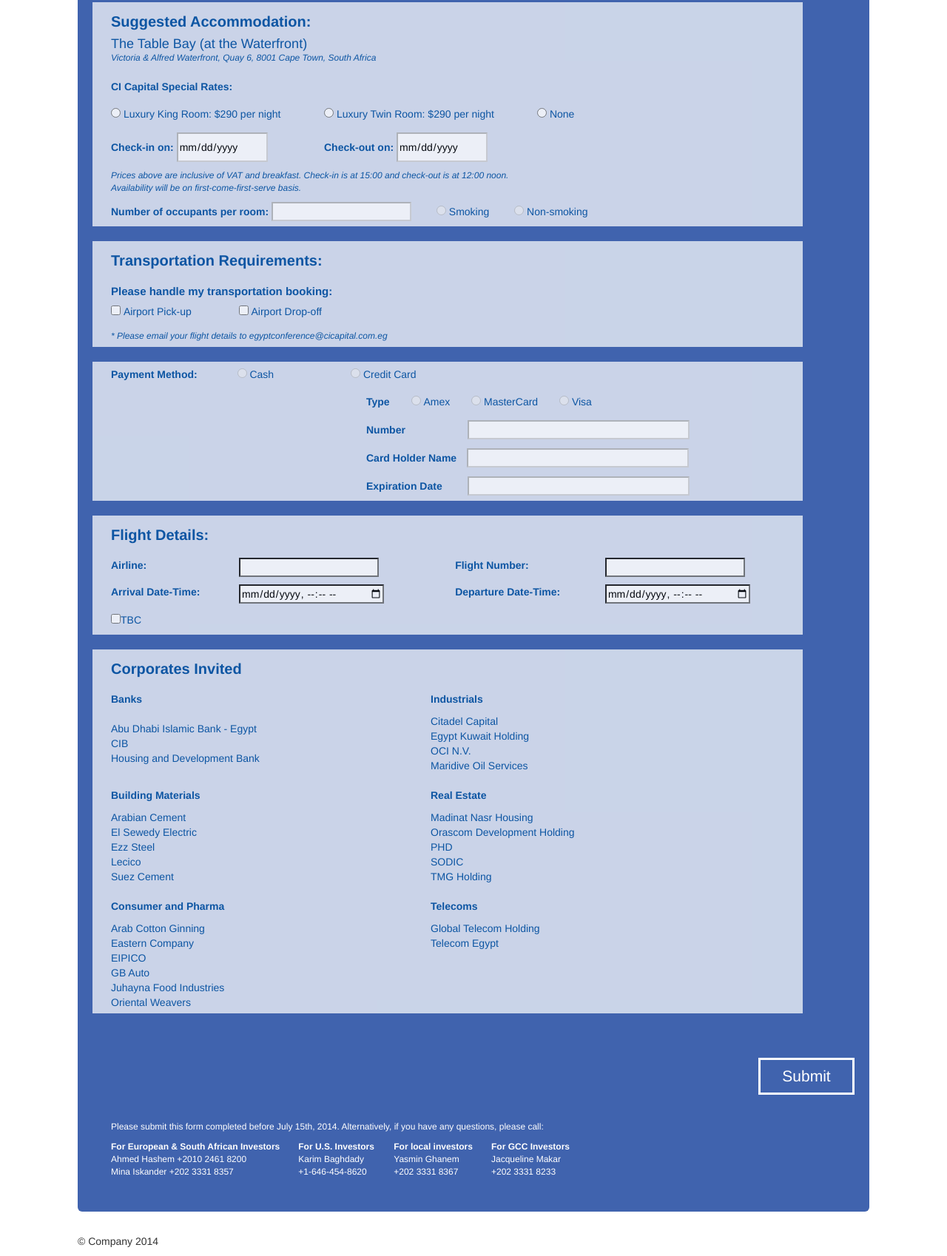
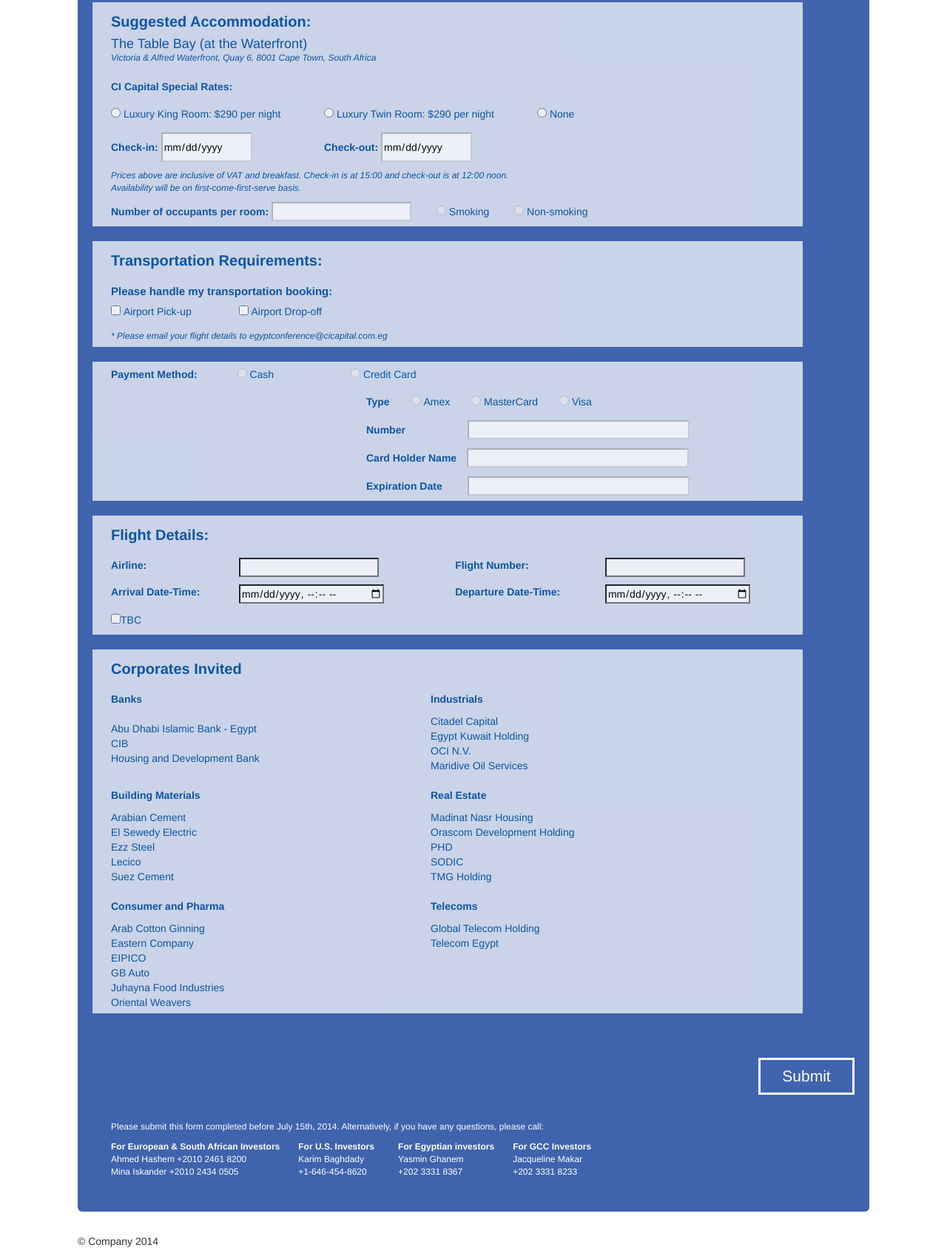
Before and after one commit to ahmedmelhady7/cicapital, a plain HTML site: page investors-form.html in a window 1280 px wide. Shown: the part 681-2379 px from the top of the page at 74% size. Drawn offline with Linux system fonts and the light colour scheme.

Commit message:
ammended mina's number, local investors to egyptian investors, email:cic to email: cic

```diff
--- a/investors-form.html
+++ b/investors-form.html
@@ -325,10 +325,10 @@
 								<label for="group_317062195_3" class="option-label">None</label></td>
 							</tr>
 							<tr>
-								<td width="30%"><label  for="entry_826239092">Check-in on: </label>
+								<td width="30%"><label  for="entry_826239092">Check-in: </label>
 								<input type="date" name="entry.826239092" value="" class="ss-q-date required accommodation-data" dir="auto" id="entry_826239092" aria-label="Check in on  " aria-required="true" required=""  disabled="disabled" placeholder="mm/dd/yyyy">
 								</td>
-								<td><label  for="entry_223451460">Check-out on: </label>
+								<td><label  for="entry_223451460">Check-out: </label>
 								<input type="date" name="entry.223451460" value="" class="ss-q-date required accommodation-data" dir="auto" id="entry_223451460" aria-label="Check out on  " aria-required="true" required=""  disabled="disabled" placeholder="mm/dd/yyyy">
 								</td>
 							</tr>
@@ -518,13 +518,13 @@
 						<br />
 						Ahmed Hashem +2010 2461 8200
 						<br/>
-						Mina Iskander +202 3331 8357</td>
+						Mina Iskander +2010 2434 0505</td>
 						<td width="20%"><b>For U.S. Investors </b>
 						<br />
 						Karim Baghdady
 						<br />
 						+1-646-454-8620</td>
-						<td><b>For local investors</b>
+						<td><b>For Egyptian investors</b>
 						<br/>
 						Yasmin Ghanem
 						<br/>
```
Also changed, not shown: companies-form.html (+3 -3 lines).
